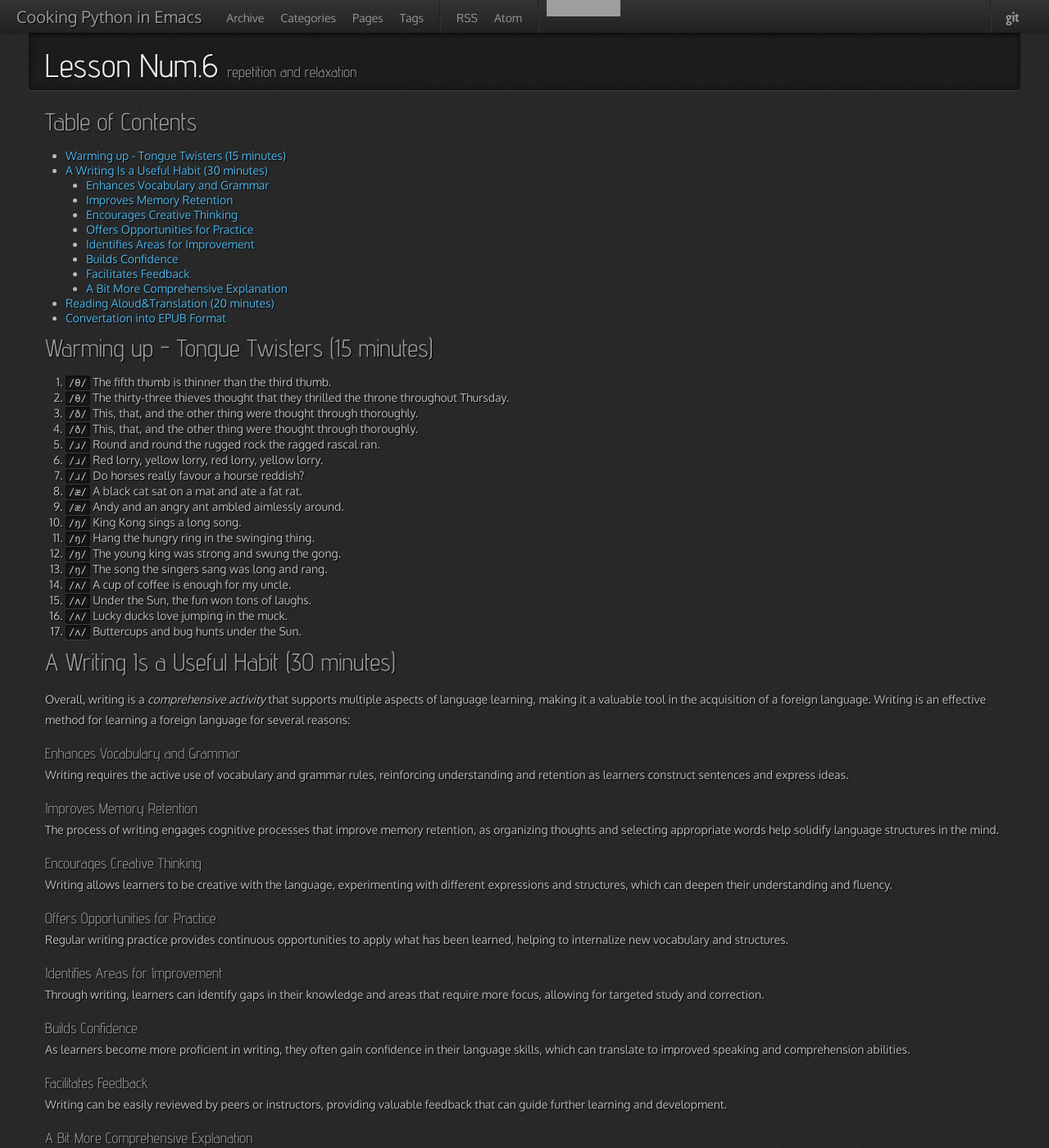
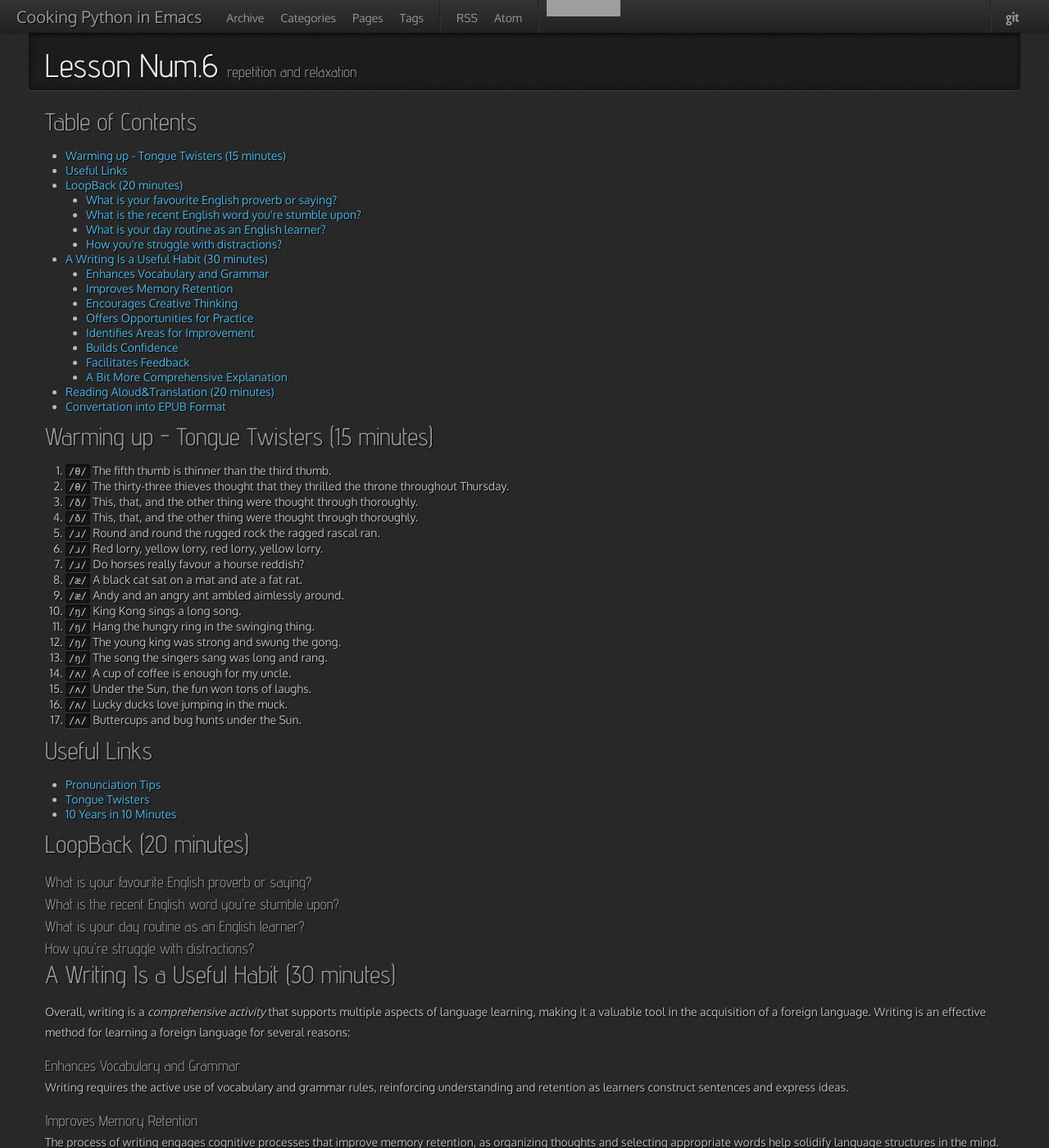
Before and after one commit to 0--key/0--key.github.io, a Jekyll site: the page built from _posts/2025-04-08-lesson06.html, in a window 1280 px wide and 1400 px high. Shown: the whole window at 82% size. Built offline with Jekyll 4.4.1, drawn with Linux system fonts in a browser that asks for light colours; nearby versions of some CDN libraries; some of the changed text lies outside the part shown; grey boxes are pictures that could not be loaded.

Commit message:
Corrections and inclusions

```diff
--- a/_posts/2025-04-03-lesson05.html
+++ b/_posts/2025-04-03-lesson05.html
@@ -15,7 +15,7 @@ tags: [lesson05]
 <ul>
 <li><a href="#org7a8e4e2">What is your favourite English proverb or saying?</a></li>
 <li><a href="#orge720055">What is the recent English word you're stumble upon?</a></li>
-<li><a href="#org6d4ebc1">What is your day routine as English learner?</a></li>
+<li><a href="#orga21a4b3">What is your day routine as an English learner?</a></li>
 <li><a href="#orgebd7c99">How you're struggle with distractions?</a></li>
 </ul>
 </li>
@@ -86,8 +86,8 @@ fostering improved pronunciation and fluency.
 <h3 id="orge720055">What is the recent English word you're stumble upon?</h3>
 </div>
 
-<div id="outline-container-org6d4ebc1" class="outline-3">
-<h3 id="org6d4ebc1">What is your day routine as English learner?</h3>
+<div id="outline-container-orga21a4b3" class="outline-3">
+<h3 id="orga21a4b3">What is your day routine as an English learner?</h3>
 </div>
 
 <div id="outline-container-orgebd7c99" class="outline-3">
--- a/_posts/2025-04-08-lesson06.html
+++ b/_posts/2025-04-08-lesson06.html
@@ -11,6 +11,15 @@ tags: [lesson06]
 <div id="text-table-of-contents" role="doc-toc">
 <ul>
 <li><a href="#orgf9b3997">Warming up - Tongue Twisters (15 minutes)</a></li>
+<li><a href="#orge1531bb">Useful Links</a></li>
+<li><a href="#orgfa48583">LoopBack (20 minutes)</a>
+<ul>
+<li><a href="#org96ff860">What is your favourite English proverb or saying?</a></li>
+<li><a href="#org8ce0a98">What is the recent English word you're stumble upon?</a></li>
+<li><a href="#org1b6c3b7">What is your day routine as an English learner?</a></li>
+<li><a href="#orgcdbb2ae">How you're struggle with distractions?</a></li>
+</ul>
+</li>
 <li><a href="#org1721d9b">A Writing Is a Useful Habit (30 minutes)</a>
 <ul>
 <li><a href="#orge98bc10">Enhances Vocabulary and Grammar</a></li>
@@ -56,7 +65,36 @@ thoroughly.</li>
 </ol>
 </div>
 </div>
+<div id="outline-container-orge1531bb" class="outline-2">
+<h2 id="orge1531bb">Useful Links</h2>
+<div class="outline-text-2" id="text-orge1531bb">
+<ul class="org-ul">
+<li><a href="https://www.youtube.com/channel/UClPyOwXLnSMejFdLvJXjA5A/videos">Pronunciation Tips</a></li>
+<li><a href="https://www.youtube.com/watch?v=_8tdqL5_Prc">Tongue Twisters</a></li>
+<li><a href="https://www.youtube.com/watch?v=t26iooY3PAo">10 Years in 10 Minutes</a></li>
+</ul>
+</div>
+</div>
+<div id="outline-container-orgfa48583" class="outline-2">
+<h2 id="orgfa48583">LoopBack (20 minutes)</h2>
+<div class="outline-text-2" id="text-orgfa48583">
+</div>
+<div id="outline-container-org96ff860" class="outline-3">
+<h3 id="org96ff860">What is your favourite English proverb or saying?</h3>
+</div>
 
+<div id="outline-container-org8ce0a98" class="outline-3">
+<h3 id="org8ce0a98">What is the recent English word you're stumble upon?</h3>
+</div>
+
+<div id="outline-container-org1b6c3b7" class="outline-3">
+<h3 id="org1b6c3b7">What is your day routine as an English learner?</h3>
+</div>
+
+<div id="outline-container-orgcdbb2ae" class="outline-3">
+<h3 id="orgcdbb2ae">How you're struggle with distractions?</h3>
+</div>
+</div>
 
 <div id="outline-container-org1721d9b" class="outline-2">
 <h2 id="org1721d9b">A Writing Is a Useful Habit (30 minutes)</h2>
@@ -214,15 +252,5 @@ emphasizing the value of persistence and steady progress.
 <p>
 It is possible to accomplish in Google Docs &#x2013;&gt; Download As &#x2013;&gt;&gt; epub
 </p>
-
-<p>
-Useful Links
-</p>
-
-<ul class="org-ul">
-<li><a href="https://www.youtube.com/channel/UClPyOwXLnSMejFdLvJXjA5A/videos">Pronunciation Tips</a></li>
-<li><a href="https://www.youtube.com/watch?v=_8tdqL5_Prc">Tongue Twisters</a></li>
-<li><a href="https://www.youtube.com/watch?v=t26iooY3PAo">10 Years in 10 Minutes</a></li>
-</ul>
 </div>
 </div>
```
